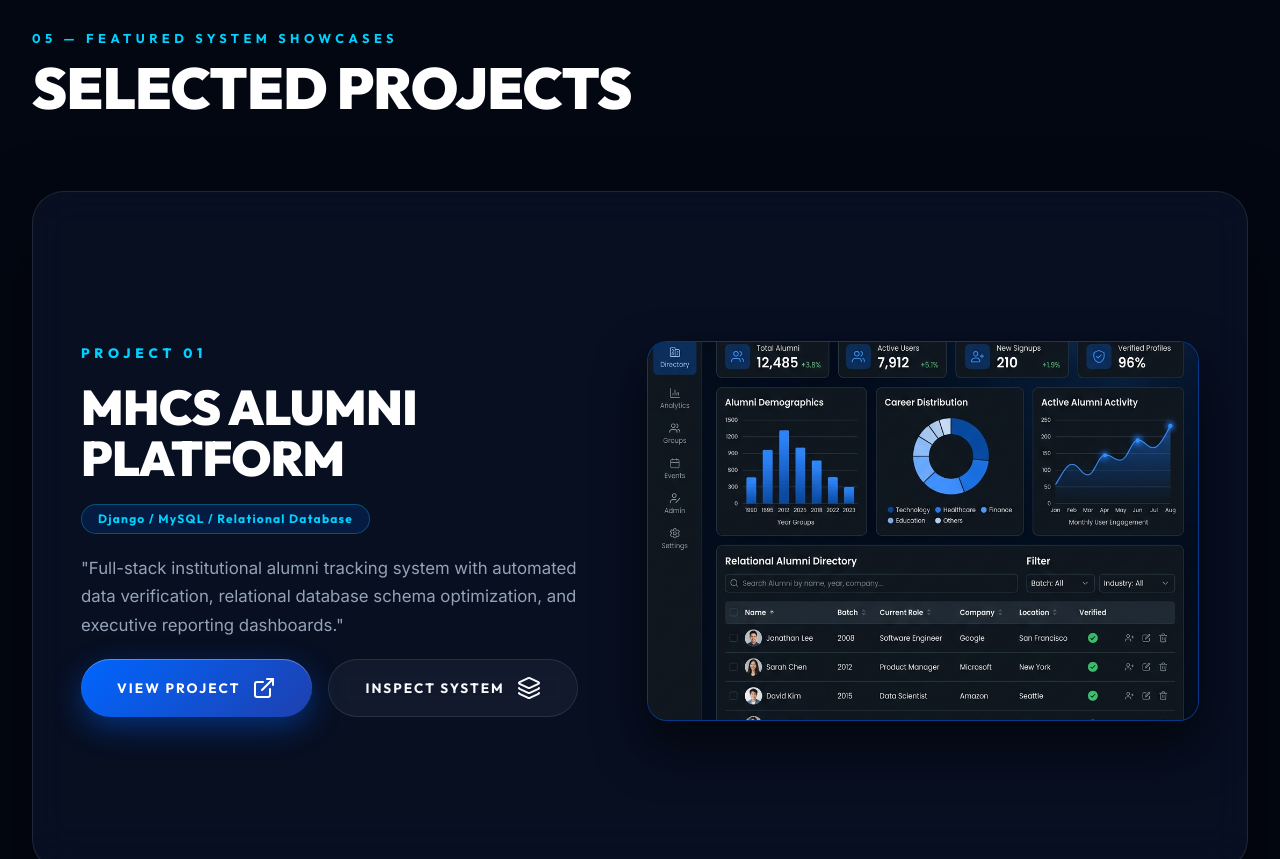
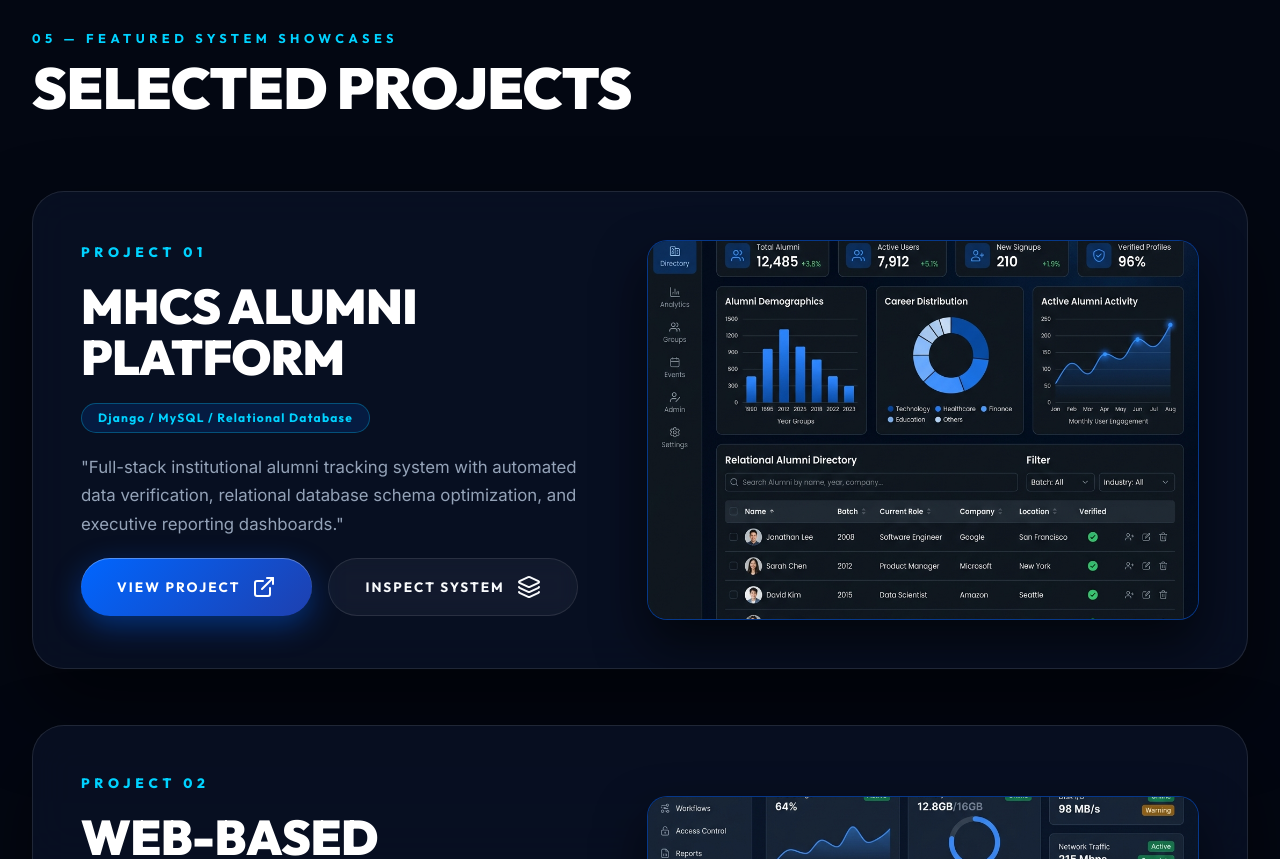
Before and after one commit to makeithmanmanners-stack/DavesonCV, a Django app: template templates/portfolio/index.html in a window 1280 px wide. Shown: the part 5641-6500 px from the top of the page. Run offline with Django 5.2, Linux system fonts and the light colour scheme; the template is opened without the code that fills it, so the values that code supplies are empty; some libraries are stand-ins or nearby versions.

Commit message:
Fix: optimize project showcase card layout & fallback display

```diff
--- a/static/css/main.css
+++ b/static/css/main.css
@@ -1561,10 +1561,8 @@ section {
 }
 
 .project-showcase-card {
-  min-height: 85vh;
-  display: flex;
-  align-items: center;
-  margin-bottom: 6rem;
+  min-height: auto;
+  margin-bottom: 3.5rem;
   padding: 3rem;
   background: var(--bg-card);
   border: 1px solid var(--glass-border);
```
